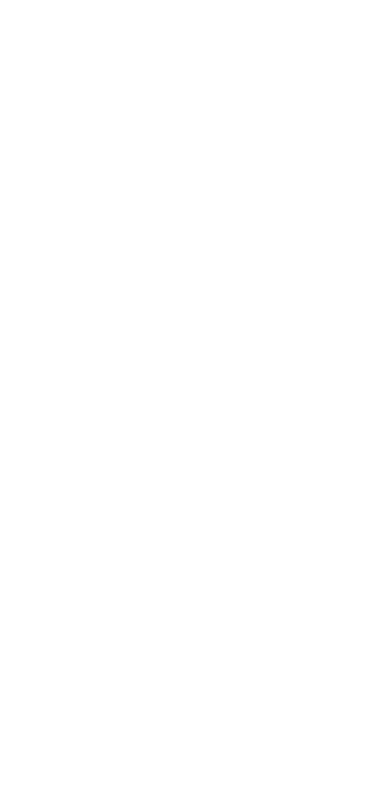
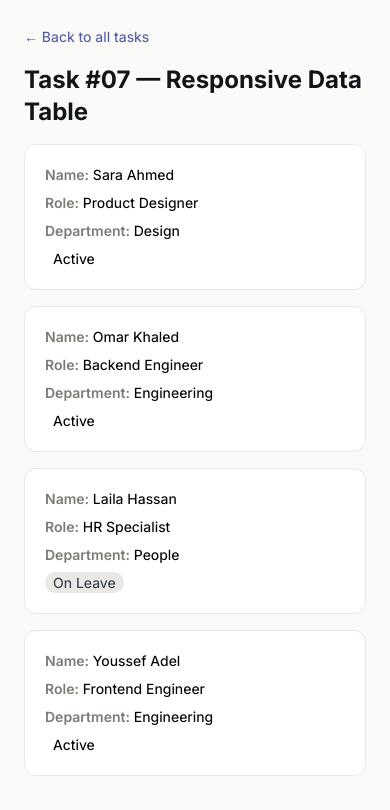
Before and after one commit to khaled-elhenaweey/tailplay, an Angular app: page /tasks/07-responsive-table in a window 390 px wide. Before the commit this address led to /. Shown: the top 810 px of the page. Built offline with nearby package versions, Linux system fonts and the light colour scheme.

Commit message:
feat(task-07): implement responsive data table with shared markup

```diff
--- a/src/app/app.routes.ts
+++ b/src/app/app.routes.ts
@@ -37,4 +37,11 @@ export const routes: Routes = [
     loadComponent: () =>
       import('./tasks/layout/nested-subgrid/nested-subgrid').then((m) => m.NestedSubgrid),
   },
+  {
+    path: 'tasks/07-responsive-table',
+    loadComponent: () =>
+      import('./tasks/data-display/responsive-table/responsive-table').then(
+        (m) => m.ResponsiveTable,
+      ),
+  },
 ];
--- a/src/app/core/data/tasks.data.ts
+++ b/src/app/core/data/tasks.data.ts
@@ -73,7 +73,7 @@ export const TASKS: Task[] = [
     category: 'Data Display',
     styleSchool: 'Corporate SaaS',
     route: '/tasks/07-responsive-table',
-    completed: false,
+    completed: true,
   },
   {
     id: 8,
--- /dev/null
+++ b/src/app/tasks/data-display/responsive-table/responsive-table.html
@@ -0,0 +1,45 @@
+<div class="min-h-screen bg-neutral-50 p-6 font-sans">
+  <a routerLink="/" class="text-sm text-brand-600 hover:underline">
+    ← Back to all tasks
+  </a>
+  <h1 class="my-4 text-2xl font-bold text-neutral-900">
+    Task #07 — Responsive Data Table
+  </h1>
+  <table class="w-full max-w-3xl border-collapse overflow-hidden rounded-xl md:shadow-sm">
+    <thead class="hidden bg-neutral-100 md:table-header-group">
+      <tr>
+        <th class="p-4 text-left text-sm font-semibold text-neutral-700">Name</th>
+        <th class="p-4 text-left text-sm font-semibold text-neutral-700">Role</th>
+        <th class="p-4 text-left text-sm font-semibold text-neutral-700">Department</th>
+        <th class="p-4 text-left text-sm font-semibold text-neutral-700">Status</th>
+      </tr>
+    </thead>
+    <tbody class="block md:table-row-group">
+      @for (employee of employees; track employee.name) {
+      <tr
+        class="mb-4 block rounded-xl border border-neutral-200 p-4 md:mb-0 md:table-row md:rounded-none md:border-0 md:border-t md:p-0 bg-white md:hover:bg-neutral-50">
+        <td
+          class="block p-1 text-sm before:font-semibold before:text-neutral-500 before:content-['Name:'] md:table-cell md:p-4 md:before:content-none">
+          {{ employee.name }}
+        </td>
+        <td
+          class="block p-1 text-sm before:font-semibold before:text-neutral-500 before:content-['Role:'] md:table-cell md:p-4 md:before:content-none">
+          {{ employee.role }}
+        </td>
+        <td
+          class="block p-1 text-sm before:font-semibold before:text-neutral-500 before:content-['Department:'] md:table-cell md:p-4 md:before:content-none">
+          {{ employee.department }}
+        </td>
+        <td class="block p-1 text-sm md:table-cell md:p-4">
+          <span class="rounded-full px-2 py-0.5 text-sm" [class.bg-brand-100]="employee.status === 'Active'"
+            [class.text-brand-700]="employee.status === 'Active'"
+            [class.bg-neutral-200]="employee.status === 'On Leave'"
+            [class.text-neutral-700]="employee.status === 'On Leave'">
+            {{ employee.status }}
+          </span>
+        </td>
+      </tr>
+      }
+    </tbody>
+  </table>
+</div>
--- /dev/null
+++ b/src/app/tasks/data-display/responsive-table/responsive-table.ts
@@ -0,0 +1,28 @@
+import { Component } from '@angular/core';
+import { RouterLink } from '@angular/router';
+
+interface Employee {
+  name: string;
+  role: string;
+  department: string;
+  status: 'Active' | 'On Leave';
+}
+@Component({
+  selector: 'app-task-07',
+  imports: [RouterLink],
+  templateUrl: './responsive-table.html',
+  styleUrl: './responsive-table.css',
+})
+export class ResponsiveTable {
+  protected readonly employees: Employee[] = [
+    { name: 'Sara Ahmed', role: 'Product Designer', department: 'Design', status: 'Active' },
+    { name: 'Omar Khaled', role: 'Backend Engineer', department: 'Engineering', status: 'Active' },
+    { name: 'Laila Hassan', role: 'HR Specialist', department: 'People', status: 'On Leave' },
+    {
+      name: 'Youssef Adel',
+      role: 'Frontend Engineer',
+      department: 'Engineering',
+      status: 'Active',
+    },
+  ];
+}
```
Also changed, not shown: src/app/tasks/data-display/responsive-table/responsive-table.css (added), 2 other files (tests, documents, lock files or other folders).
